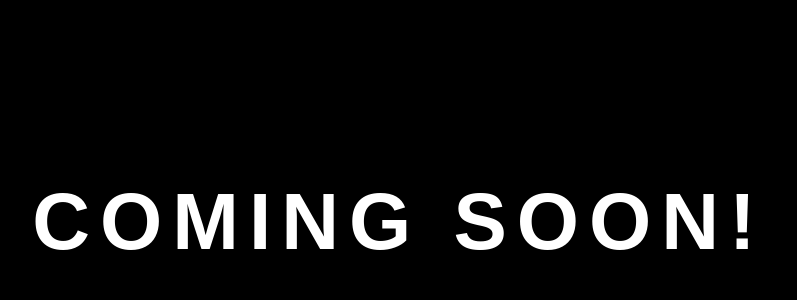
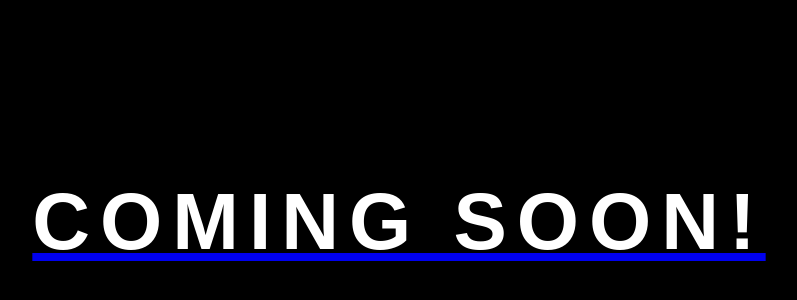
Before and after one commit to bekkopapa/study, a plain HTML site: page Interactive/I_1.html in a window 1280 px wide. Shown: the part 178-478 px from the top of the page, without its empty margins (241-1038 px from the left). Drawn offline with Linux system fonts and the light colour scheme.

Commit message:
Update I_1.html
so

```diff
--- a/Interactive/I_1.html
+++ b/Interactive/I_1.html
@@ -35,7 +35,7 @@
     </style>
 </head>
 <body>
-    <h1 id="coming-soon">Coming Soon!</h1>
+    <a href="http://sohyunsoo.xyz"><h1 id="coming-soon">Coming Soon!</h1></a>
 
     <script>
         // 페이지가 완전히 로드된 후에 실행
@@ -43,11 +43,6 @@
             // body 태그에 'loaded' 클래스 추가
             document.body.classList.add('loaded');
         });
-
-        // "Coming Soon!" 글자 클릭 시 뒤로 가기 기능
-        document.getElementById('coming-soon').addEventListener('click', function() {
-            history.back();
-        });
     </script>
 </body>
 </html>
```
